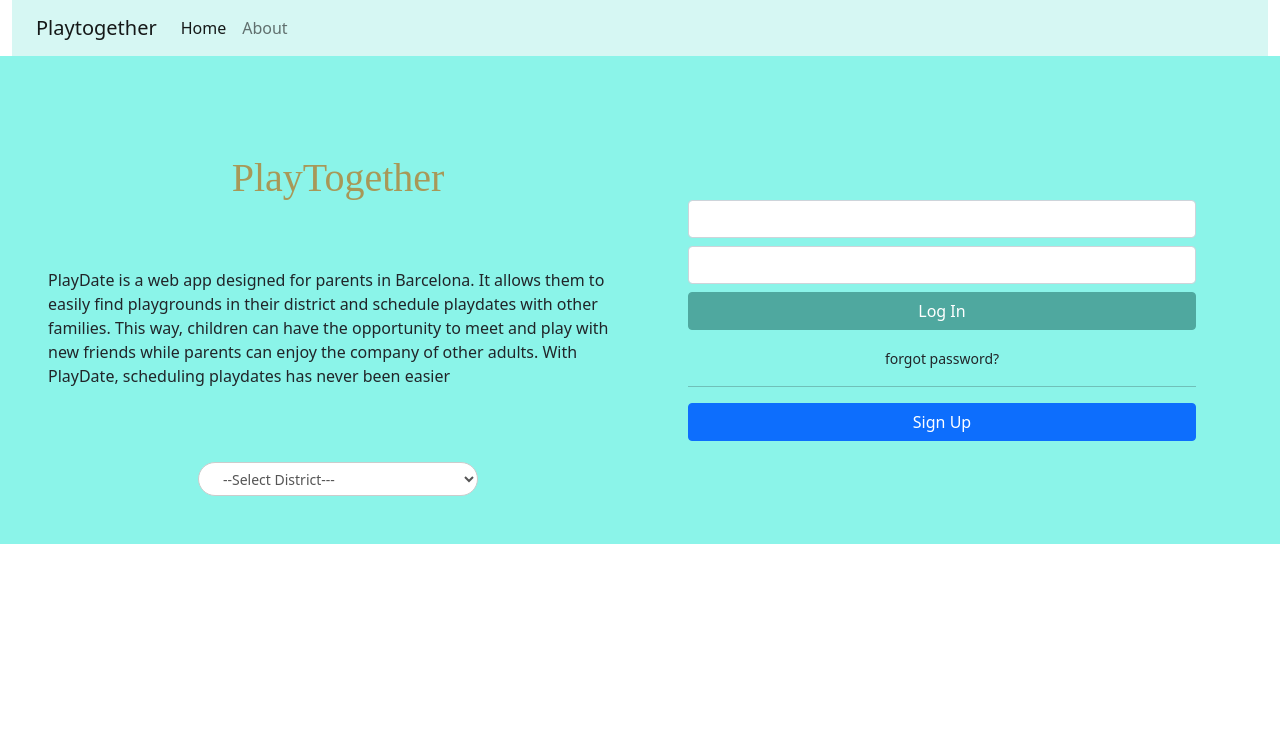
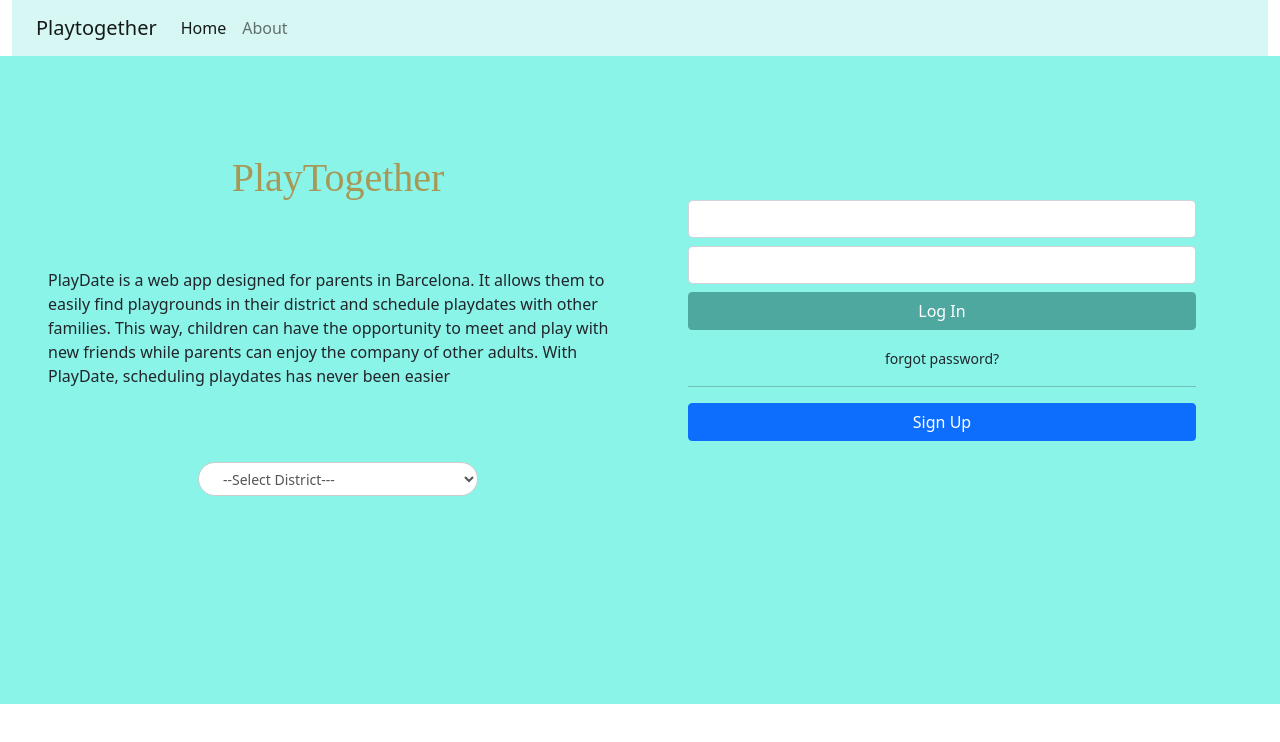
Before and after one commit to badrkhouzima/playtogether, a Vue app in the folder client/: page / in a window 1280 px wide. Shown: the top 742 px of the page. Built offline with nearby package versions, Linux system fonts and the light colour scheme.

Commit message:
eliminate buttom white space

```diff
--- a/client/src/views/HomeView.vue
+++ b/client/src/views/HomeView.vue
@@ -51,6 +51,7 @@ h3 {
 }
 .home {
   background-color: #8bf4e9;
+  padding-bottom: 10em;
 }
 .img-cont {
   display: flex;
@@ -61,9 +62,10 @@ h3 {
   margin: 1em auto 0 auto;
   max-height: 200px;
 }
+
 @media (min-width: 992px) {
   .home {
-    margin: 4em auto;
+    margin: 0 auto;
   }
   h2 {
     margin: 0;
```
